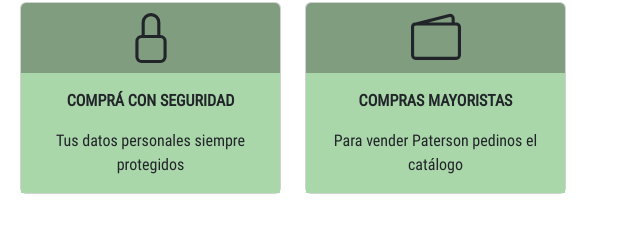
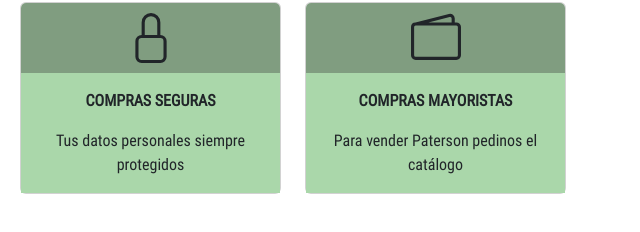
Before and after one commit to abrildelgado/paterson-proyecto-coder, a plain HTML site: page index.html in a window 1280 px wide. Shown: the part 1311-1543 px from the top of the page, 632-1272 px from the left. Drawn offline with nearby package versions, Linux system fonts and the light colour scheme.

Commit message:
compras seguras

```diff
--- a/index.html
+++ b/index.html
@@ -174,7 +174,7 @@
             </svg>
           </div>
           <div class="card-body cardColorDos">
-            <p class="card-text resaltado textoMedio">COMPRÁ CON SEGURIDAD</p>
+            <p class="card-text resaltado textoMedio">COMPRAS SEGURAS </p>
             <p class="card-text textoMedio">Tus datos personales siempre protegidos</p>
           </div>
         </div>
```
